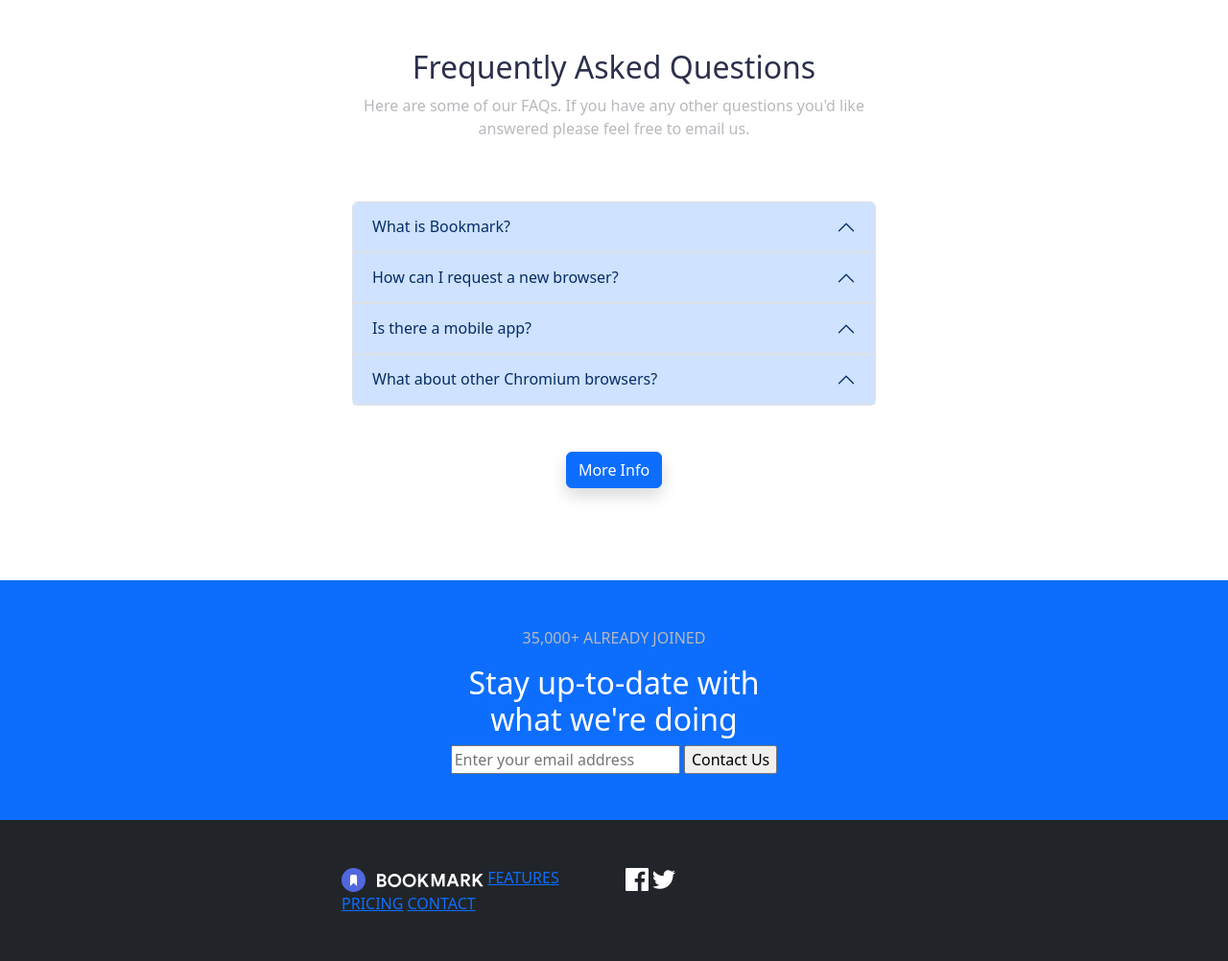
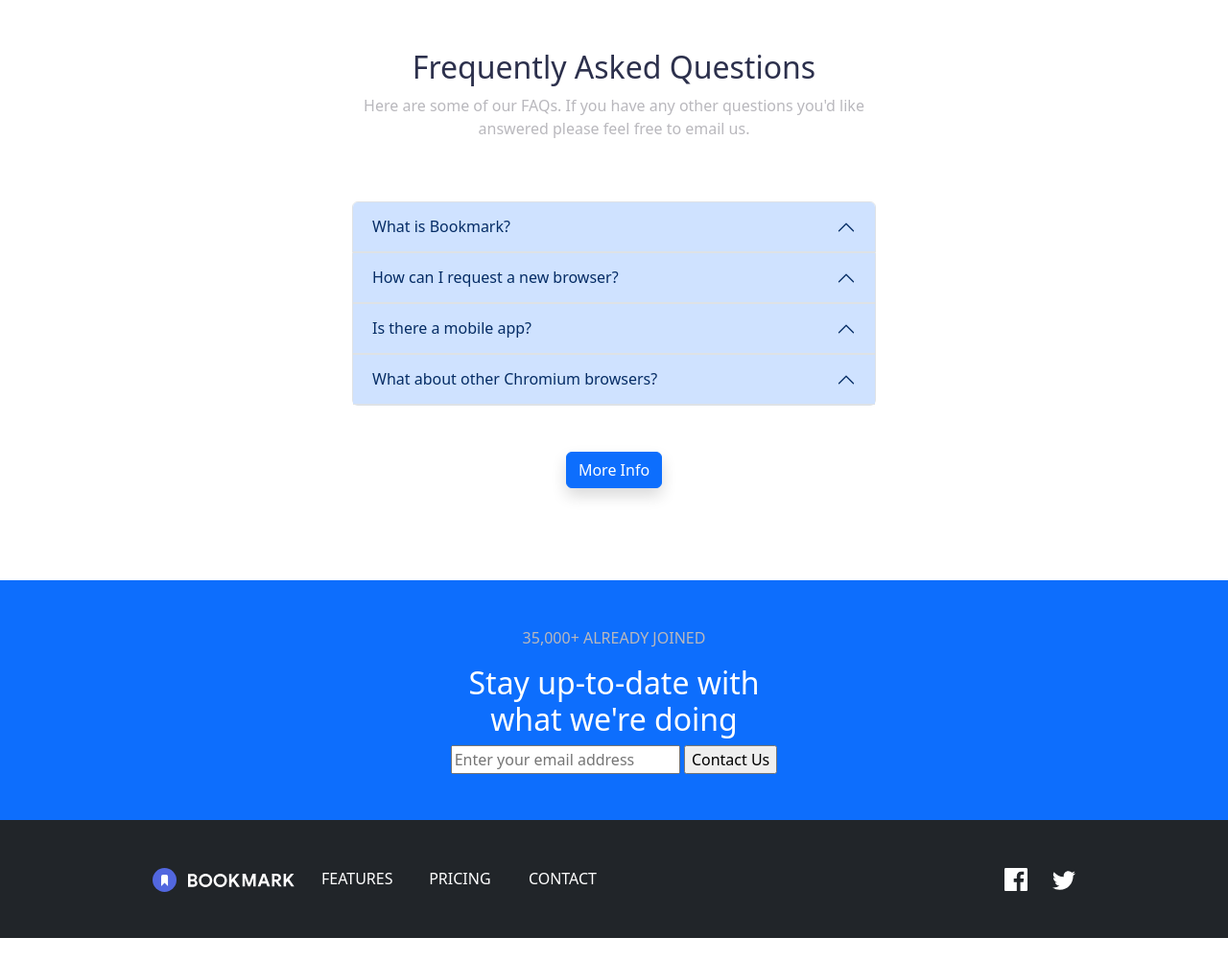
Before and after one commit to soyjuandelgado/IT-S1-Maquetacion, a plain HTML site: page index_bootstrap.html in a window 1280 px wide. Shown: the part 2175-3177 px from the top of the page at 96% size. After the commit the page ends 3153 px from the top, so only its background shows below. Drawn offline with nearby package versions, Linux system fonts and the light colour scheme.

Commit message:
Pie alineado web

```diff
--- a/index_bootstrap.html
+++ b/index_bootstrap.html
@@ -236,15 +236,32 @@
         </div>
         <div class="row text-bg-dark p-5">
             <div class="col"></div>
-            <div class="col paginas">
+            <div class="col col-md-12 col-lg-5 text-center paginas">
+                <div class="row justify-content-around align-items-center">
+                    <div class="col">
                         <a href="#"><img src="img/logo-bookmark-white.svg"></a>
+                    </div>
+                    <div class="col">
                         <a href="#">FEATURES</a>
+                    </div>
+                    <div class="col">
                         <a href="#">PRICING</a>
+                    </div>
+                    <div class="col">
                         <a href="#">CONTACT</a>
                     </div>
+                </div>
+            </div>
+            <div class="col col-lg-4"></div>
             <div class="col social_media">
+                <div class="row justify-content-around align-items-center text-center">
+                    <div class="col">
                         <a href="#"><img src="img/icon-facebook.svg" alt="Facebook"></a>
+                    </div>
+                    <div class="col">
                         <a href="#"><img src="img/icon-twitter.svg" alt="Twitter"></a>
+                    </div>
+                </div>
             </div>
             <div class="col"></div>
         </div>
--- a/styles_bootstrap.css
+++ b/styles_bootstrap.css
@@ -29,6 +29,10 @@ body{
 p{
     color: var(--color-parrafo);
 }
+a{
+    color: inherit;        /* Hereda el color del texto padre */
+    text-decoration: none; /* Quita el subrayado */
+}
 
 .relativo{
     position: relative;
```
Lines whose indentation alone changed are shown as unchanged.
